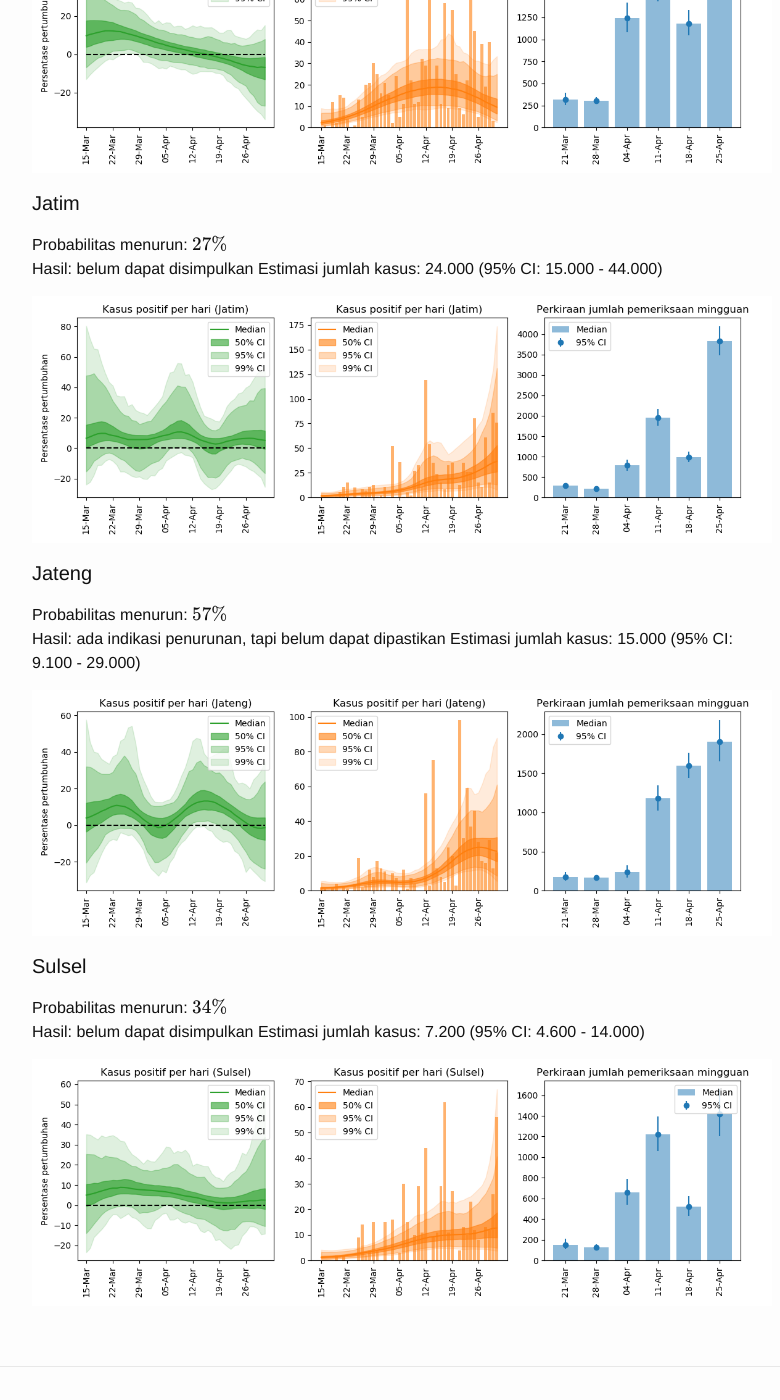
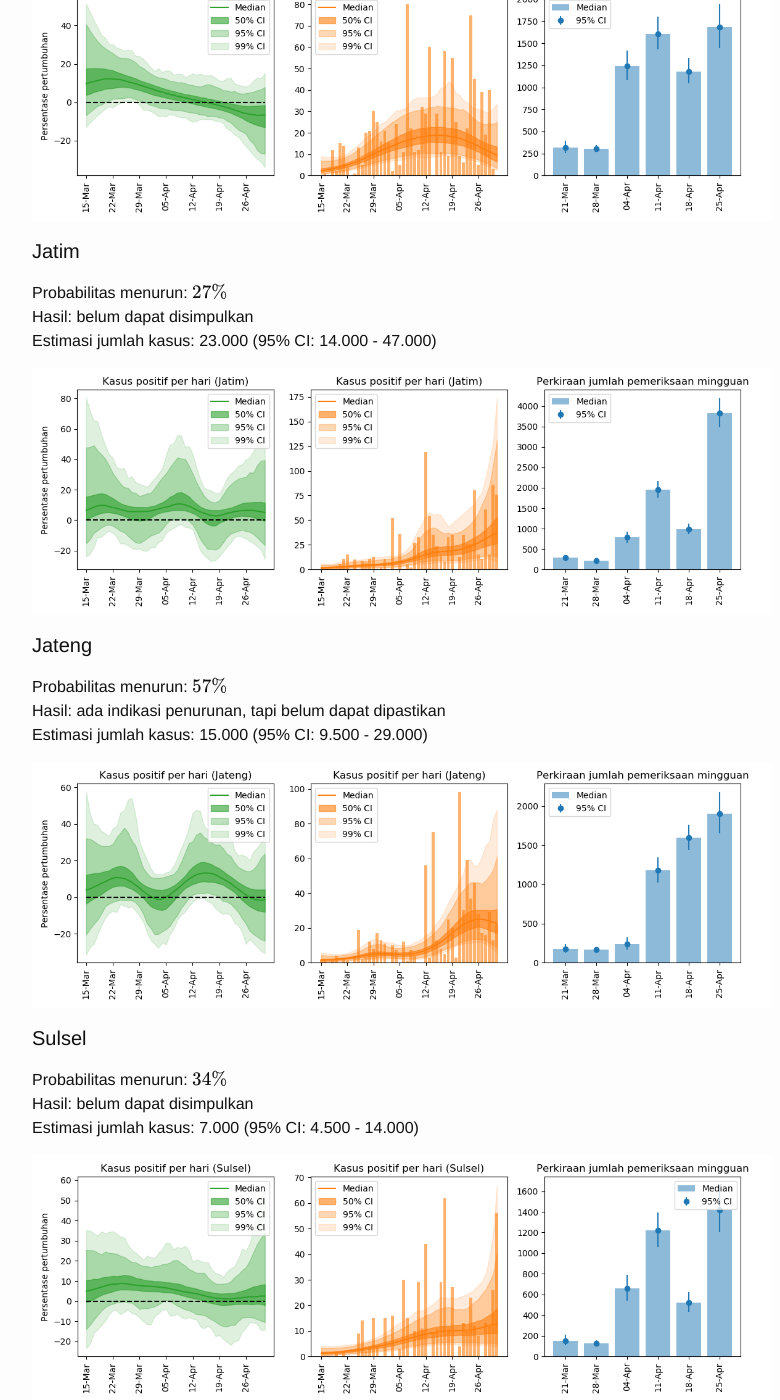
Before and after one commit to mfkasim1/mfkasim1.github.io, a Jekyll site: the page built from idcovid19.md, in a window 1280 px wide and 1400 px high, scrolled down 1259 px. Shown: the whole window, without its empty margins (238-1018 px from the left). Built offline with Jekyll 4.4.1, drawn with Linux system fonts in a browser that asks for light colours; formulas are drawn with MathJax 3; our own code applies the rules of GitHub Pages for plain Markdown files; some of the changed text lies outside the part shown.

Commit message:
Update percentage

```diff
--- a/idcovid19.md
+++ b/idcovid19.md
@@ -14,47 +14,47 @@
 #### Indonesia
 
 Probabilitas menurun: \\(37\%\\)<br/>
-Hasil: belum dapat disimpulkan
-Estimasi jumlah kasus: 150.000 (95% CI: 99.000 - 260.000)
+Hasil: belum dapat disimpulkan<br/>
+Estimasi jumlah kasus: 150.000 (95% CI: 100.000 - 250.000)
 
 <img title="Indonesia" src="{{ site.baseurl }}/assets/idcovid19-daily/id_new_cases.png" width="100%"/>
 
 #### Jakarta
 
 Probabilitas menurun: \\(56\%\\)<br/>
-Hasil: ada indikasi penurunan, tapi belum dapat dipastikan
-Estimasi jumlah kasus: 66.000 (95% CI: 44.000 - 110.000)
+Hasil: ada indikasi penurunan, tapi belum dapat dipastikan<br/>
+Estimasi jumlah kasus: 69.000 (95% CI: 44.000 - 130.000)
 
 <img title="Jakarta" src="{{ site.baseurl }}/assets/idcovid19-daily/idprov_jakarta_new_cases.png" width="100%"/>
 
 #### Jabar
 
 Probabilitas menurun: \\(82\%\\)<br/>
-Hasil: **kemungkinan** turun
-Estimasi jumlah kasus: 13.000 (95% CI: 9.100 - 27.000)
+Hasil: **kemungkinan** turun<br/>
+Estimasi jumlah kasus: 14.000 (95% CI: 9.200 - 25.000)
 
 <img title="Jabar" src="{{ site.baseurl }}/assets/idcovid19-daily/idprov_jabar_new_cases.png" width="100%"/>
 
 #### Jatim
 
 Probabilitas menurun: \\(27\%\\)<br/>
-Hasil: belum dapat disimpulkan
-Estimasi jumlah kasus: 24.000 (95% CI: 15.000 - 44.000)
+Hasil: belum dapat disimpulkan<br/>
+Estimasi jumlah kasus: 23.000 (95% CI: 14.000 - 47.000)
 
 <img title="Jatim" src="{{ site.baseurl }}/assets/idcovid19-daily/idprov_jatim_new_cases.png" width="100%"/>
 
 #### Jateng
 
 Probabilitas menurun: \\(57\%\\)<br/>
-Hasil: ada indikasi penurunan, tapi belum dapat dipastikan
-Estimasi jumlah kasus: 15.000 (95% CI: 9.100 - 29.000)
+Hasil: ada indikasi penurunan, tapi belum dapat dipastikan<br/>
+Estimasi jumlah kasus: 15.000 (95% CI: 9.500 - 29.000)
 
 <img title="Jateng" src="{{ site.baseurl }}/assets/idcovid19-daily/idprov_jateng_new_cases.png" width="100%"/>
 
 #### Sulsel
 
 Probabilitas menurun: \\(34\%\\)<br/>
-Hasil: belum dapat disimpulkan
-Estimasi jumlah kasus: 7.200 (95% CI: 4.600 - 14.000)
+Hasil: belum dapat disimpulkan<br/>
+Estimasi jumlah kasus: 7.000 (95% CI: 4.500 - 14.000)
 
 <img title="Sulsel" src="{{ site.baseurl }}/assets/idcovid19-daily/idprov_sulsel_new_cases.png" width="100%"/>
```
